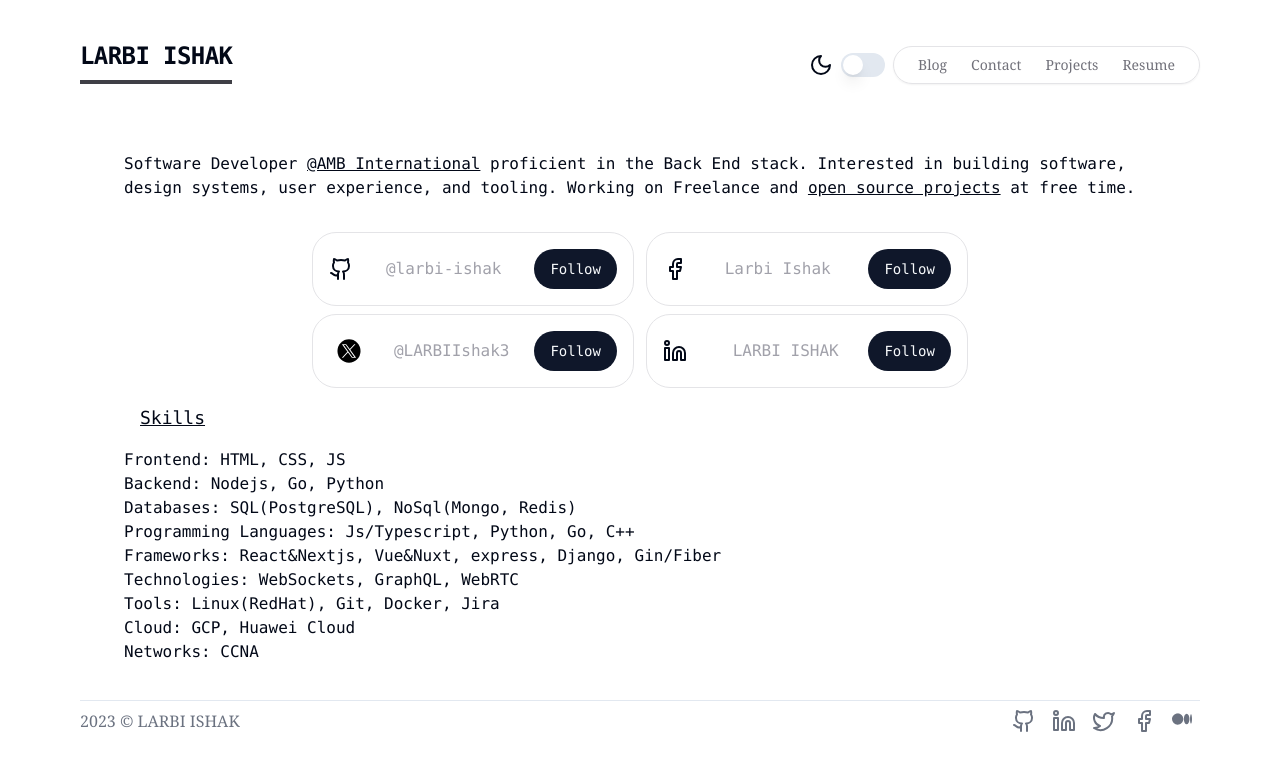
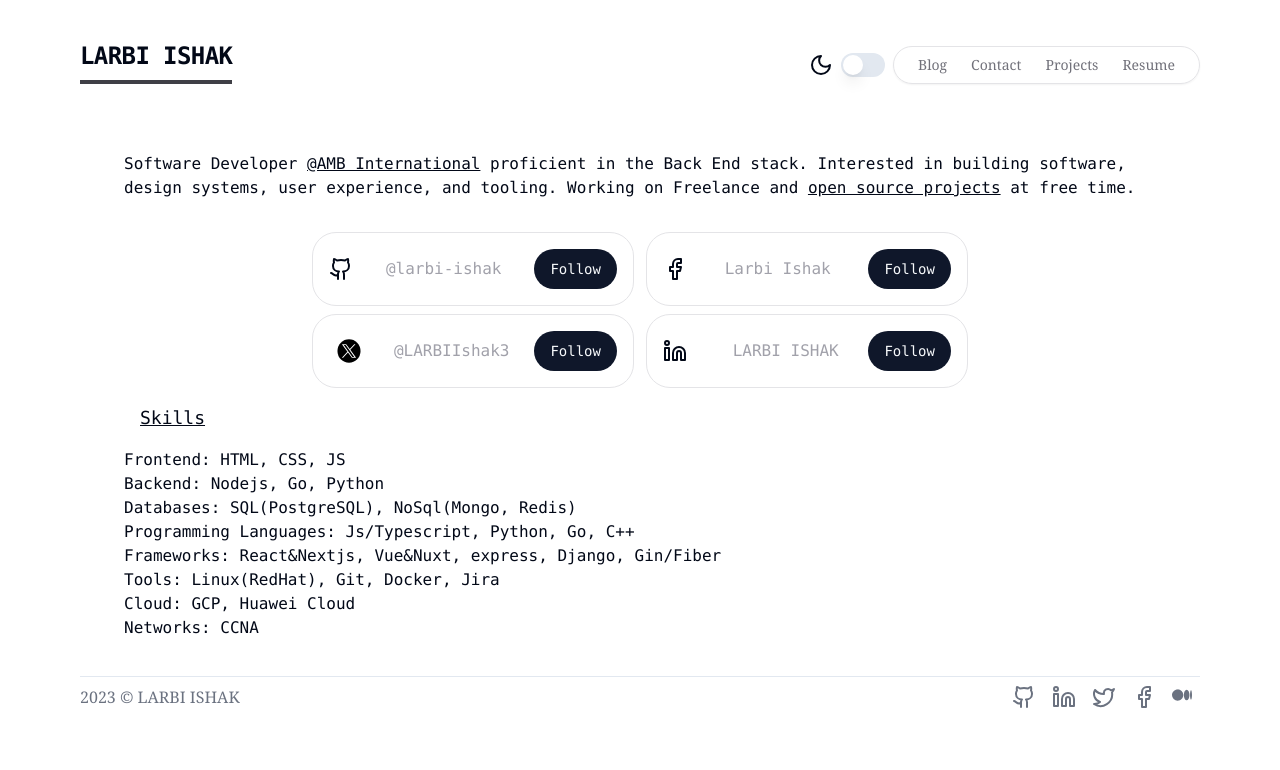
Before and after one commit to larbi-ishak/portfolio, a Next.js app: page / in a window 1280 px wide. Shown: the top 770 px of the page. Built offline with nearby package versions, Linux system fonts and the light colour scheme.

Commit message:
modifying skills

```diff
--- a/app/page.tsx
+++ b/app/page.tsx
@@ -99,7 +99,6 @@ export default function Home() {
           <li>Databases: SQL(PostgreSQL), NoSql(Mongo, Redis)</li>
           <li>Programming Languages: Js/Typescript, Python, Go, C++</li>
           <li>Frameworks: React&Nextjs, Vue&Nuxt, express, Django, Gin/Fiber</li>
-          <li>Technologies: WebSockets, GraphQL, WebRTC </li>
           <li>Tools: Linux(RedHat), Git, Docker, Jira </li>
           <li>Cloud: GCP, Huawei Cloud</li>
           <li>Networks: CCNA</li>
```
